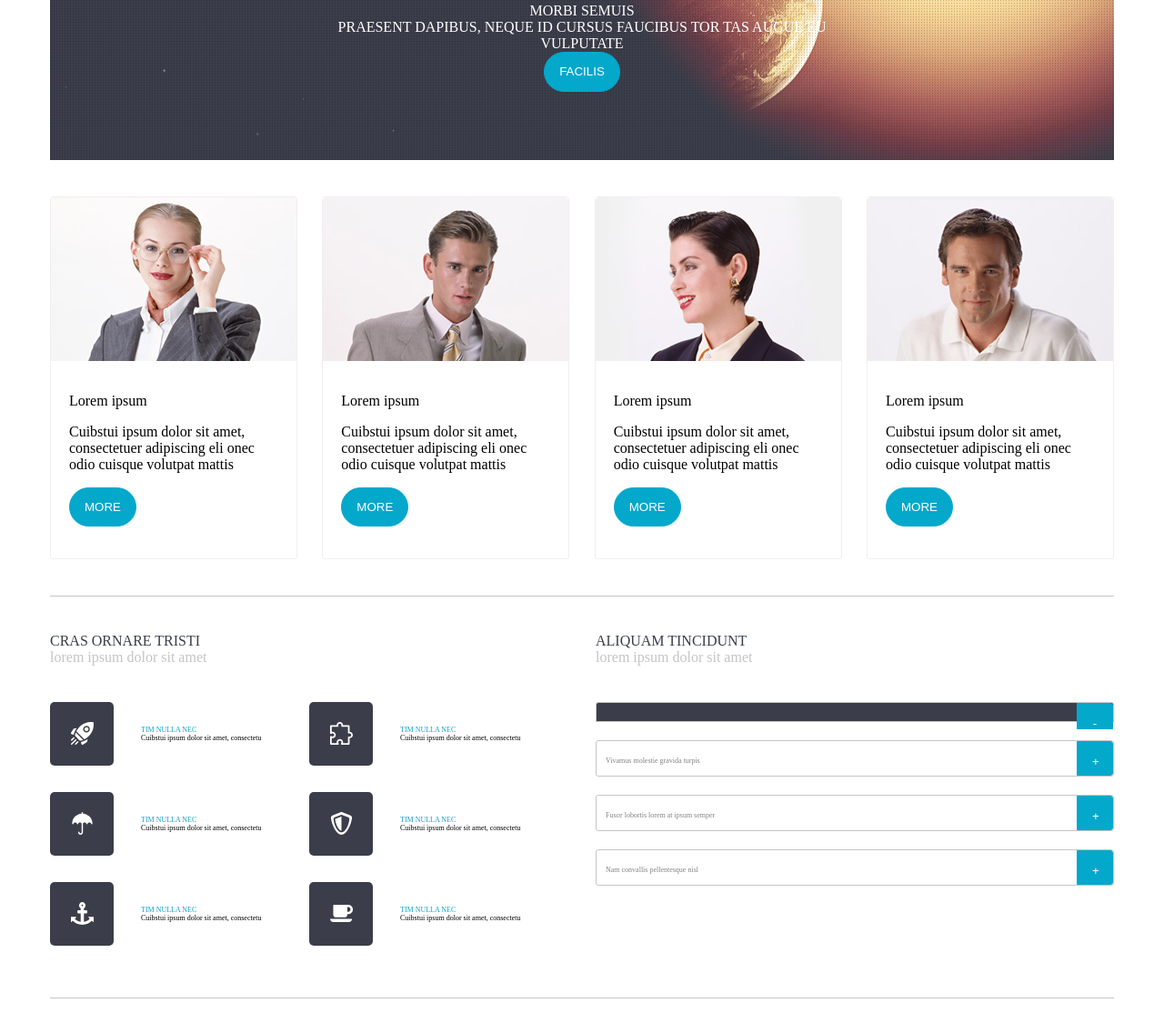
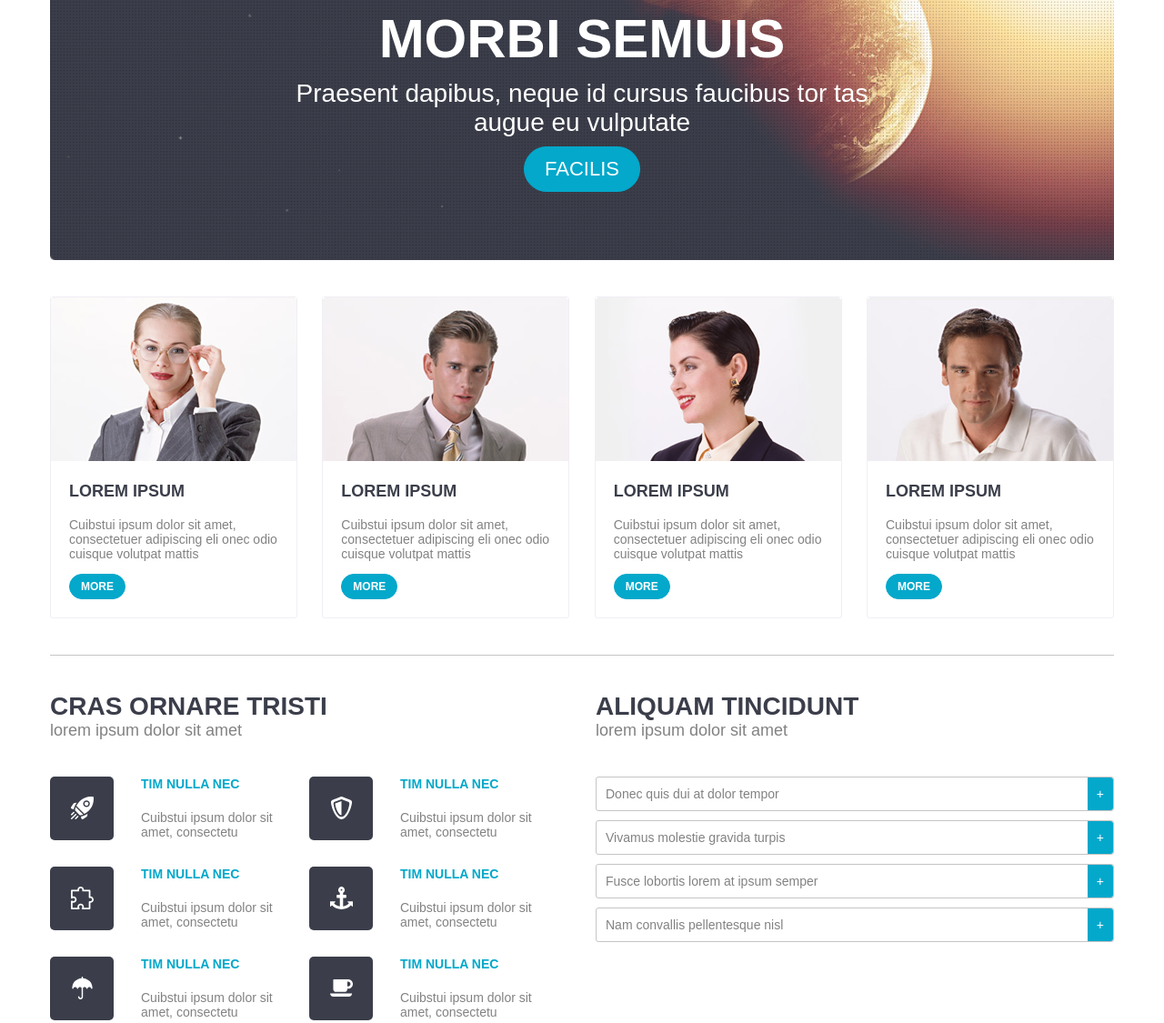
Before and after one commit to romos21/P1, a plain HTML site: page verstka/index.html in a window 1280 px wide. Shown: the part 441-1566 px from the top of the page at 91% size. Drawn offline with Linux system fonts and the light colour scheme; a web font is replaced by a local one.

Commit message:
finally layout commit

```diff
--- /dev/null
+++ b/verstka/assets/styles/fonts.css
@@ -0,0 +1,37 @@
+/* cyrillic-ext */
+@font-face {
+    font-family: 'Source Sans Pro';
+    font-style: normal;
+    font-weight: 700;
+    font-display: swap;
+    src: local('Source Sans Pro Bold'), local('SourceSansPro-Bold'), url(../fonts/source-sans-pro-cyrillic.woff2) format('woff2');
+    unicode-range: U+0460-052F, U+1C80-1C88, U+20B4, U+2DE0-2DFF, U+A640-A69F, U+FE2E-FE2F;
+}
+/* cyrillic */
+@font-face {
+    font-family: 'Source Sans Pro';
+    font-style: normal;
+    font-weight: 700;
+    font-display: swap;
+    src: local('Source Sans Pro Bold'), local('SourceSansPro-Bold'), url(../fonts/source-sans-pro-cyrillic-ext.woff2) format('woff2');
+    unicode-range: U+0400-045F, U+0490-0491, U+04B0-04B1, U+2116;
+}
+
+/* latin-ext */
+@font-face {
+    font-family: 'Source Sans Pro';
+    font-style: normal;
+    font-weight: 700;
+    font-display: swap;
+    src: local('Source Sans Pro Bold'), local('SourceSansPro-Bold'), url(../fonts/source-sans-pro-latin-ext.woff2) format('woff2');
+    unicode-range: U+0100-024F, U+0259, U+1E00-1EFF, U+2020, U+20A0-20AB, U+20AD-20CF, U+2113, U+2C60-2C7F, U+A720-A7FF;
+}
+/* latin */
+@font-face {
+    font-family: 'Source Sans Pro';
+    font-style: normal;
+    font-weight: 700;
+    font-display: swap;
+    src: local('Source Sans Pro Bold'), local('SourceSansPro-Bold'), url(../fonts/source-sans-pro-latin.woff2) format('woff2');
+    unicode-range: U+0000-00FF, U+0131, U+0152-0153, U+02BB-02BC, U+02C6, U+02DA, U+02DC, U+2000-206F, U+2074, U+20AC, U+2122, U+2191, U+2193, U+2212, U+2215, U+FEFF, U+FFFD;
+}
--- a/verstka/assets/styles/style.css
+++ b/verstka/assets/styles/style.css
@@ -1,5 +1,11 @@
+@import url('./fonts.css');
+
 body{
     margin: 0 auto;
+    font-size: 14px;
+    color: #828282;
+    font-family: 'Source Sans Pro',sans-serif;
+    font-style: normal;
 }
 
 a{
@@ -25,10 +31,11 @@ button{
     background-color: #03a8cb;
     color: #fff;
     text-transform: uppercase;
-    padding: 1em 1.2em;
+    padding: 0.5em 1em;
     border: 1px solid #03a8cb;
     box-sizing: border-box;
     border-radius: 2em;
+    outline: none;
 }
 
 .sec-headerTitle{
@@ -38,7 +45,7 @@ button{
 }
 
 .icon-circle{
-    margin: 0 auto 20px;
+    margin: 0 auto 15px;
     background-color: #03a8cb;
     border-radius: 100%;
     height: 90px;
@@ -60,10 +67,18 @@ button{
     display: block;
 }
 
+.siteTitle{
+    font-size: 44px;
+    font-weight: 700;
+}
+
+
 .sectionTitle:after{
     display: block;
     content: 'lorem ipsum dolor sit amet';
-    color: #c5c5c5;
+    color: #828282;
+    font-size: 18px;
+    font-weight: normal;
     text-transform: none;
 }
 
@@ -72,30 +87,52 @@ button{
     margin: 0 auto;
     background-image: url("../images/planet.png");
     background-size: cover;
-    text-transform: uppercase;
 }
 
 .navbar{
     background-color: #03a8cb;
     color: #fff;
-    padding: 30px 0;
+    font-size: 16px;
+    font-weight: bold;
     display: flex;
     justify-content: center;
-    align-items: center;
+    align-items: stretch;
 }
 
 .navbar-links{
-    margin: 5px 25px;
+    text-transform: uppercase;
+    border-right: 1px solid #fff;
+    border-left: 1px solid #fff;
+    align-items: stretch;
+    padding: 30px 20px;
 }
 
 .morbiSemuisBlock{
-    margin: 150px auto 0;
+    margin: 135px auto 0;
     max-width: 630px;
     text-align: center;
     color: #fff;
 }
+
+.morbiSemuisBlock>div{
+    margin-bottom: 10px;
+}
+
+
 .morbiSemuisBlock>button{
     margin-bottom: 75px;
+    text-transform: uppercase;
+    font-size: 22px;
+}
+
+.morbiSemuisBlock-title{
+    text-transform: uppercase;
+    font-size: 60px;
+    font-weight: bold;
+}
+
+.morbiSemuisBlock-paragraph{
+    font-size: 28px;
 }
 
 .info-sec{
@@ -111,26 +148,28 @@ button{
     width: 270px;
 }
 
+
 .employee-image{
     height: 180px;
-    background-size: cover;
-}
-
-.employee-image[empl1]{
-    background-image: url("../images/employee1.png");
-}
-.employee-image[empl2]{
-    background-image: url("../images/employee2.png");
-}
-.employee-image[empl3]{
-    background-image: url("../images/employee3.png");
-}
-.employee-image[empl4]{
-    background-image: url("../images/employee4.png");
 }
 
 .employee-info{
-    margin: 35px 20px;
+    margin: 20px;
+}
+ .employee-info-title{
+     font-size: 18px;
+     font-weight: bold;
+     text-transform: uppercase;
+     color: #3b3e4a;
+ }
+
+ .employee-info-paragraph{
+     font-size: 14px;
+ }
+
+.more-button{
+    font-size: 12px;
+    font-weight: bold;
 }
 
 .cras-sec-grid{
@@ -144,6 +183,11 @@ button{
     width: 570px;
 }
 
+.services-title{
+    font-size: 28px;
+    font-weight: bold;
+}
+
 .cras-sec-icon{
     background-color: #3b3e4a;
     height: 70px;
@@ -151,9 +195,12 @@ button{
 }
 
 .cras-sec-paragraph{
+    height: 100%;
+    display: flex;
+    flex-direction: column;
+    justify-content: space-between;
     max-width: 150px;
     margin-left: 30px;
-    font-size: 8px;
 }
 
 .cras-sec-grid-element{
@@ -171,7 +218,7 @@ button{
     margin-bottom: 40px;
 }
 
-.pazzle-bg{
+.cras-icon-bg{
     background-color: #3b3e4a;
     border-radius: 5px;
     height: 70px;
@@ -181,61 +228,61 @@ button{
     align-items: center;
 }
 
-.pazzle-icon{
+.cras-icon{
     fill: #fff;
     height: 25px;
     width: 25px;
 }
 
-div[colBlue]{
+.colBlue{
+    font-weight: bold;
     color: #03a8cb;
     text-transform: uppercase;
 }
 
-.aliquam-sec-navbar{
-    margin-bottom: 20px;
+
+.aliquam-sec-navbar-info{
     border: 1px solid #c5c5c5;
     border-radius: 3px;
-    padding: 10px;
     position: relative;
-    box-sizing: border-box;
     background-color: #fff;
+    margin-bottom: 10px;
 }
 
-.aliquam-sec-navbar>span{
-    color: #828282;
-    font-size: 8px;
-}
-
-.aliquam-sec-navbar>button{
+.navbarBtn{
     background-color: #03a8cb;
-    color: #fff;
-    text-transform: uppercase;
-    box-sizing: border-box;
-    outline: none;
+    position: absolute;
+    padding: 10px;
+    right: 0;
+    top:0;
+    text-align: center;
     border-radius: 0 3px 3px 0;
-    height: 100%;
-    width: 40px;
-    position: absolute;
-    top:0;
-    right: 0;
-}
-
-.aliquam-sec-navbar[dark]{
-    border-bottom-right-radius: 0;
-    border-bottom-left-radius: 0;
-    background-color: #3b3e4a;
     color: #fff;
 }
 
-.navbarBtn[dark]{
-    border-radius: 0 3px 0 0;
+.aliquam-sec-navbar-disclosed{
+    background-color: #f0f0f0;
+    display: none;
+    padding: 20px;
 }
 
-/*.aliquam-sec-navbar-footnote{
-    padding: 20px;
-    background-color: #c5c5c5;
-}*/
+.navbarBtn:hover{
+    border-bottom-right-radius: 0;
+}
+
+.aliquam-sec-navbar-info-title{
+    padding: 10px;
+}
+
+.navbarBtn:hover + .aliquam-sec-navbar-info-title {
+ background-color: #3b3e4a;
+    color: #fff;
+}
+
+.navbarBtn:hover ~ .aliquam-sec-navbar-disclosed{
+    display: block;
+    transition: 2s;
+}
 
 .solutions-sec{
     max-width: 540px;
@@ -249,15 +296,10 @@ div[colBlue]{
 .solutions-block-image{
     height: 210px;
     width: 270px;
-    background-size: cover;
 }
 
-.solutions-block-image[desktop]{
-    background-image: url("../images/desktop.png");
-}
-
-.solutions-block-image[mouse]{
-    background-image: url("../images/mouse.png");
+.solutions-block-info>.sectionTitle{
+    font-size: 18px;
 }
 
 .solutions-block-info{
@@ -271,6 +313,27 @@ div[colBlue]{
 
 .contacts-input-sec,.contacts-icons-sec{
     max-width: 270px;
+}
+
+.contacts-input-block{
+    display: flex;
+}
+
+.contacts-input-block>input{
+    border: none;
+    border-radius: 2em 0 0 2em;
+    padding: 5px;
+}
+
+.contacts-input-block>.more-button{
+    border-radius: 0 2em 2em 0;
+    padding: 10px;
+}
+
+.contacts-info>.sectionTitle,.contacts-input-sec>.sectionTitle,.contacts-icons-sec>.sectionTitle{
+    font-size: 18px;
+    font-weight: bold;
+    margin-bottom: 20px;
 }
 
 .contacts-info>.sectionTitle:after,.contacts-input-sec>.sectionTitle:after,.contacts-icons-sec>.sectionTitle:after{
@@ -295,8 +358,8 @@ div[colBlue]{
     justify-content: left;
 }
 
-.twitter,.linkedin,.facebook{
-    margin: 0 10px;
+.contacts-icons-block-element{
+    margin: 0 5px;
     height: 20px;
     width: 20px;
     fill:#fff;
--- a/verstka/assets/index.html
+++ b/verstka/index.html
@@ -3,7 +3,7 @@
 <head>
     <meta charset="UTF-8">
     <title>Title</title>
-    <link rel="stylesheet" href="styles/style.css"/>
+    <link rel="stylesheet" href="assets/styles/style.css"/>
 </head>
 <body>
 <svg display="none">
@@ -125,7 +125,7 @@
         <span class="icon-circle">
             <svg class="rocketIcon"><use xlink:href="#rocket"></use></svg>
         </span>
-        <span class="sectionTitle">sitename</span>
+        <span class="sectionTitle siteTitle">sitename</span>
     </section>
 </header>
 <main>
@@ -139,150 +139,177 @@
             <a class="navbar-links">contact</a>
         </nav>
         <section class="morbiSemuisBlock">
-            <div>morbi semuis</div>
-            <div>praesent dapibus, neque id cursus faucibus tor tas augue eu vulputate</div>
+            <div class="morbiSemuisBlock-title">morbi semuis</div>
+            <div class="morbiSemuisBlock-paragraph">Praesent dapibus, neque id cursus faucibus tor tas augue eu
+                vulputate
+            </div>
             <button>facilis</button>
         </section>
     </section>
     <section class="info-sec">
         <div class="employee-block">
-            <div empl1 class="employee-image"></div>
+            <img src="assets/images/employee1.png" class="employee-image"/>
             <div class="employee-info">
-                <p>Lorem ipsum</p>
-                <p>Cuibstui ipsum dolor sit amet, consectetuer adipiscing eli onec odio cuisque volutpat mattis</p>
-                <button>more</button>
+                <p class="employee-info-title">Lorem ipsum</p>
+                <p class="employee-info-paragraph">Cuibstui ipsum dolor sit amet, consectetuer adipiscing eli onec odio
+                    cuisque volutpat mattis</p>
+                <button class="more-button">more</button>
             </div>
         </div>
 
         <div class="employee-block">
-            <div empl2 class="employee-image"></div>
+            <img src="assets/images/employee2.png" class="employee-image"/>
             <div class="employee-info">
-                <p>Lorem ipsum</p>
-                <p>Cuibstui ipsum dolor sit amet, consectetuer adipiscing eli onec odio cuisque volutpat mattis</p>
-                <button>more</button>
+                <p class="employee-info-title">Lorem ipsum</p>
+                <p class="employee-info-paragraph">Cuibstui ipsum dolor sit amet, consectetuer adipiscing eli onec odio
+                    cuisque volutpat mattis</p>
+                <button class="more-button">more</button>
             </div>
         </div>
 
         <div class="employee-block">
-            <div empl3 class="employee-image"></div>
+            <img src="assets/images/employee3.png" class="employee-image"/>
             <div class="employee-info">
-                <p>Lorem ipsum</p>
-                <p>Cuibstui ipsum dolor sit amet, consectetuer adipiscing eli onec odio cuisque volutpat mattis</p>
-                <button>more</button>
+                <p class="employee-info-title">Lorem ipsum</p>
+                <p class="employee-info-paragraph">Cuibstui ipsum dolor sit amet, consectetuer adipiscing eli onec odio
+                    cuisque volutpat mattis</p>
+                <button class="more-button">more</button>
             </div>
         </div>
 
         <div class="employee-block">
-            <div empl4 class="employee-image"></div>
+            <img src="assets/images/employee4.png" class="employee-image"/>
             <div class="employee-info">
-                <p>Lorem ipsum</p>
-                <p>Cuibstui ipsum dolor sit amet, consectetuer adipiscing eli onec odio cuisque volutpat mattis</p>
-                <button>more</button>
+                <p class="employee-info-title">Lorem ipsum</p>
+                <p class="employee-info-paragraph">Cuibstui ipsum dolor sit amet, consectetuer adipiscing eli onec odio
+                    cuisque volutpat mattis</p>
+                <button class="more-button">more</button>
             </div>
         </div>
     </section>
     <hr/>
     <section class="info-sec">
         <section class="cras-sec">
-            <span class="sectionTitle">Cras ornare tristi</span>
+            <span class="sectionTitle services-title">Cras ornare tristi</span>
             <div class="cras-sec-grid">
                 <div class="cras-sec-grid-element">
-                    <span class="pazzle-bg">
-                        <svg class="pazzle-icon">
+                    <span class="cras-icon-bg">
+                        <svg class="cras-icon">
                             <use xlink:href="#rocket"></use>
                         </svg>
                     </span>
+                    <div class="cras-sec-paragraph">
+                        <div class="colBlue">tim nulla nec</div>
+                        <div>Cuibstui ipsum dolor sit amet, consectetu</div>
+                    </div>
+                </div>
+
+                <div class="cras-sec-grid-element">
+                    <span class="cras-icon-bg">
+                        <svg class="cras-icon">
+                            <use xlink:href="#shield"></use>
+                        </svg>
+                    </span>
                     <span class="cras-sec-paragraph">
-                        <div colBlue>tim nulla nec</div>
+                        <div class="colBlue">tim nulla nec</div>
                         <div>Cuibstui ipsum dolor sit amet, consectetu</div>
                     </span>
                 </div>
 
                 <div class="cras-sec-grid-element">
-                    <span class="pazzle-bg">
-                        <svg class="pazzle-icon">
+                    <span class="cras-icon-bg">
+                        <svg class="cras-icon">
                             <use xlink:href="#pazzle"></use>
                         </svg>
                     </span>
                     <span class="cras-sec-paragraph">
-                        <div colBlue>tim nulla nec</div>
+                        <div class="colBlue">tim nulla nec</div>
                         <div>Cuibstui ipsum dolor sit amet, consectetu</div>
                     </span>
                 </div>
 
                 <div class="cras-sec-grid-element">
-                    <span class="pazzle-bg">
-                        <svg class="pazzle-icon">
-                            <use xlink:href="#umbrella"></use>
+                    <span class="cras-icon-bg">
+                        <svg class="cras-icon">
+                            <use xlink:href="#anchor"></use>
                         </svg>
                     </span>
                     <span class="cras-sec-paragraph">
-                        <div colBlue>tim nulla nec</div>
+                        <div class="colBlue">tim nulla nec</div>
                         <div>Cuibstui ipsum dolor sit amet, consectetu</div>
                     </span>
                 </div>
 
                 <div class="cras-sec-grid-element">
-                    <span class="pazzle-bg">
-                        <svg class="pazzle-icon">
-                            <use xlink:href="#shield"></use>
+                    <span class="cras-icon-bg">
+                        <svg class="cras-icon">
+                            <use xlink:href="#umbrella"></use>
                         </svg>
                     </span>
                     <span class="cras-sec-paragraph">
-                        <div colBlue>tim nulla nec</div>
+                        <div class="colBlue">tim nulla nec</div>
                         <div>Cuibstui ipsum dolor sit amet, consectetu</div>
                     </span>
                 </div>
 
                 <div class="cras-sec-grid-element">
-                    <span class="pazzle-bg">
-                        <svg class="pazzle-icon">
-                            <use xlink:href="#anchor"></use>
-                        </svg>
-                    </span>
-                    <span class="cras-sec-paragraph">
-                        <div colBlue>tim nulla nec</div>
-                        <div>Cuibstui ipsum dolor sit amet, consectetu</div>
-                    </span>
-                </div>
-
-                <div class="cras-sec-grid-element">
-                    <span class="pazzle-bg">
-                        <svg class="pazzle-icon">
+                    <span class="cras-icon-bg">
+                        <svg class="cras-icon">
                             <use xlink:href="#cup"></use>
                         </svg>
                     </span>
                     <span class="cras-sec-paragraph">
-                        <div colBlue>tim nulla nec</div>
+                        <div class="colBlue">tim nulla nec</div>
                         <div>Cuibstui ipsum dolor sit amet, consectetu</div>
                     </span>
                 </div>
             </div>
         </section>
         <section class="aliquam-sec">
-            <span class="sectionTitle">Aliquam tincidunt</span>
-            <div dark class="aliquam-sec-navbar">
-                <button dark class="navbarBtn">-</button>
+            <div class="sectionTitle services-title">Aliquam tincidunt</div>
+            <div class="aliquam-sec-navbar-info">
+                <span class="navbarBtn">+</span>
+                <div class="aliquam-sec-navbar-info-title">Donec quis dui at dolor tempor</div>
+                <div class="aliquam-sec-navbar-disclosed">Morbi in sem quis dui placerat ornare. Pellentesque odio nisi,
+                    euismod in, pharetra
+                    ultricies in, diam. Sed arcu. Cras consequat.
+                </div>
             </div>
-            <div class="aliquam-sec-navbar">
-                <span>Vivamus molestie gravida turpis</span>
-                <button class="navbarBtn">+</button>
+
+            <div class="aliquam-sec-navbar-info">
+                <span class="navbarBtn">+</span>
+                <div class="aliquam-sec-navbar-info-title">Vivamus molestie gravida turpis</div>
+                <div class="aliquam-sec-navbar-disclosed">Morbi in sem quis dui placerat ornare. Pellentesque odio nisi,
+                    euismod in, pharetra
+                    ultricies in, diam. Sed arcu. Cras consequat.
+                </div>
             </div>
-            <div class="aliquam-sec-navbar">
-                <span>Fusce lobortis lorem at ipsum semper</span>
-                <button class="navbarBtn">+</button>
+
+            <div class="aliquam-sec-navbar-info">
+                <span class="navbarBtn">+</span>
+                <div class="aliquam-sec-navbar-info-title">Fusce lobortis lorem at ipsum semper</div>
+                <div class="aliquam-sec-navbar-disclosed">Morbi in sem quis dui placerat ornare. Pellentesque odio nisi,
+                    euismod in, pharetra
+                    ultricies in, diam. Sed arcu. Cras consequat.
+                </div>
             </div>
-            <div class="aliquam-sec-navbar">
-                <span>Nam convallis pellentesque nisl</span>
-                <button class="navbarBtn">+</button>
+
+            <div class="aliquam-sec-navbar-info">
+                <span class="navbarBtn">+</span>
+                <div class="aliquam-sec-navbar-info-title">Nam convallis pellentesque nisl</div>
+                <div class="aliquam-sec-navbar-disclosed">Morbi in sem quis dui placerat ornare. Pellentesque odio nisi,
+                    euismod in, pharetra
+                    ultricies in, diam. Sed arcu. Cras consequat.
+                </div>
             </div>
+
         </section>
     </section>
     <hr/>
     <section class="info-sec">
         <section class="solutions-sec">
             <div class="solutions-block">
-                <div desktop class="solutions-block-image"></div>
+                <img src="assets/images/desktop.png" class="solutions-block-image"/>
                 <div class="solutions-block-info">
                     <span class="sectionTitle">Quisque a lectus Donec </span>
                     <p>Lorem ipsum dolor sit amet, consectetuer adipiscing elit. Phasellus hendrerit. lentesque aliquet
@@ -293,11 +320,12 @@
             <p class="solutions-block-paragraph">Sed egestas, ante et vulputate volutpat, eros pede semper est, vitae
                 luctus metus libero eu augue. Morbi purus libero, faucibus adipiscing, commodo quis, gravida id, est.
                 Sed lectus. Praesent elementum hendrerit tortor. Sed semper lorem at felis.</p>
+            <button class="more-button">more</button>
         </section>
 
         <section class="solutions-sec">
             <div class="solutions-block">
-                <div mouse class="solutions-block-image"></div>
+                <img src="assets/images/mouse.png" class="solutions-block-image"/>
                 <div class="solutions-block-info">
                     <span class="sectionTitle">Sed adipiscing ornare</span>
                     <p>Cupsim ipsum dolor sit amet, consectetuer adipiscing elit. Phasellus hendrerit. lentesque aliquet
@@ -308,6 +336,7 @@
             <p class="solutions-block-paragraph">Vivamus ante et vulputate volutpat, eros pede semper est, vitae
                 luctus metus libero eu augue. Morbi purus libero, faucibus adipiscing, commodo quis, gravida id,
                 est. Sed lectus. Praesent elementum hendrerit tortor. Sed semper lorem at felis.</p>
+            <button class="more-button">more</button>
         </section>
     </section>
     <section class="contacts">
@@ -339,16 +368,20 @@
             <section class="contacts-input-sec">
                 <p class="sectionTitle">Praesent dapibus, neque
                     id cursus faucibus</p>
-                <input type="text" class="contacts-input-el"/>
-                <button type="">more</button>
+                <div class="contacts-input-block">
+                    <input type="text" class="contacts-input-el"/>
+                    <button class="more-button">subscribe</button>
+                </div>
             </section>
             <section class="contacts-icons-sec">
                 <p class="sectionTitle">Aliquam quam lectus
                     facilisis auctor</p>
                 <div class="contacts-icons-block">
-                    <span class="icon-circle twitter"><svg><use xlink:href="#twitter"></use> </svg></span>
-                    <span class="icon-circle facebook"><svg><use xlink:href="#facebook"></use> </svg></span>
-                    <span class="icon-circle linkedin"><svg><use xlink:href="#linkedin"></use> </svg></span>
+                    <span class="icon-circle contacts-icons-block-element"><svg><use xlink:href="#twitter"></use> </svg></span>
+                    <span class="icon-circle contacts-icons-block-element"><svg><use
+                            xlink:href="#facebook"></use> </svg></span>
+                    <span class="icon-circle contacts-icons-block-element"><svg><use
+                            xlink:href="#linkedin"></use> </svg></span>
                 </div>
             </section>
         </section>
@@ -356,9 +389,9 @@
 </main>
 <footer>
     <section class="info-sec">
-        <a href="Copyright(c) website name. Designed by: www.alltemplateneeds.com">Copyright(c) website name. Designed
+        <a href="www.alltemplateneeds.com">Copyright(c) website name. Designed
             by: www.alltemplateneeds.com</a>
-        <a href="Images from: http://wallpaperswide.com / www.wallcoo.net">Images from: http://wallpaperswide.com /
+        <a href="http://wallpaperswide.com/www.wallcoo.net">Images from: http://wallpaperswide.com /
             www.wallcoo.net</a>
     </section>
 </footer>
```
Also changed, not shown: 1 other file.
